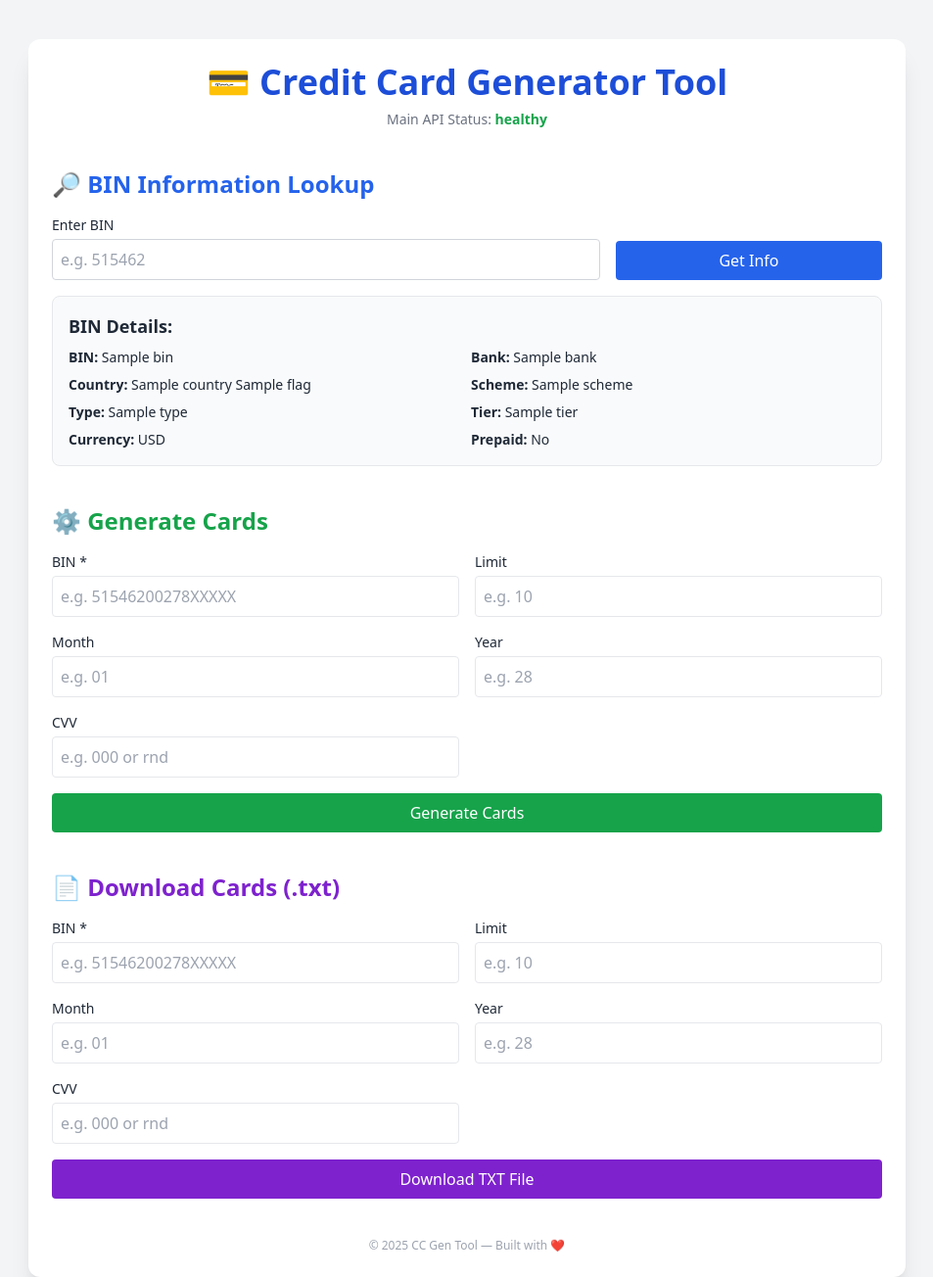
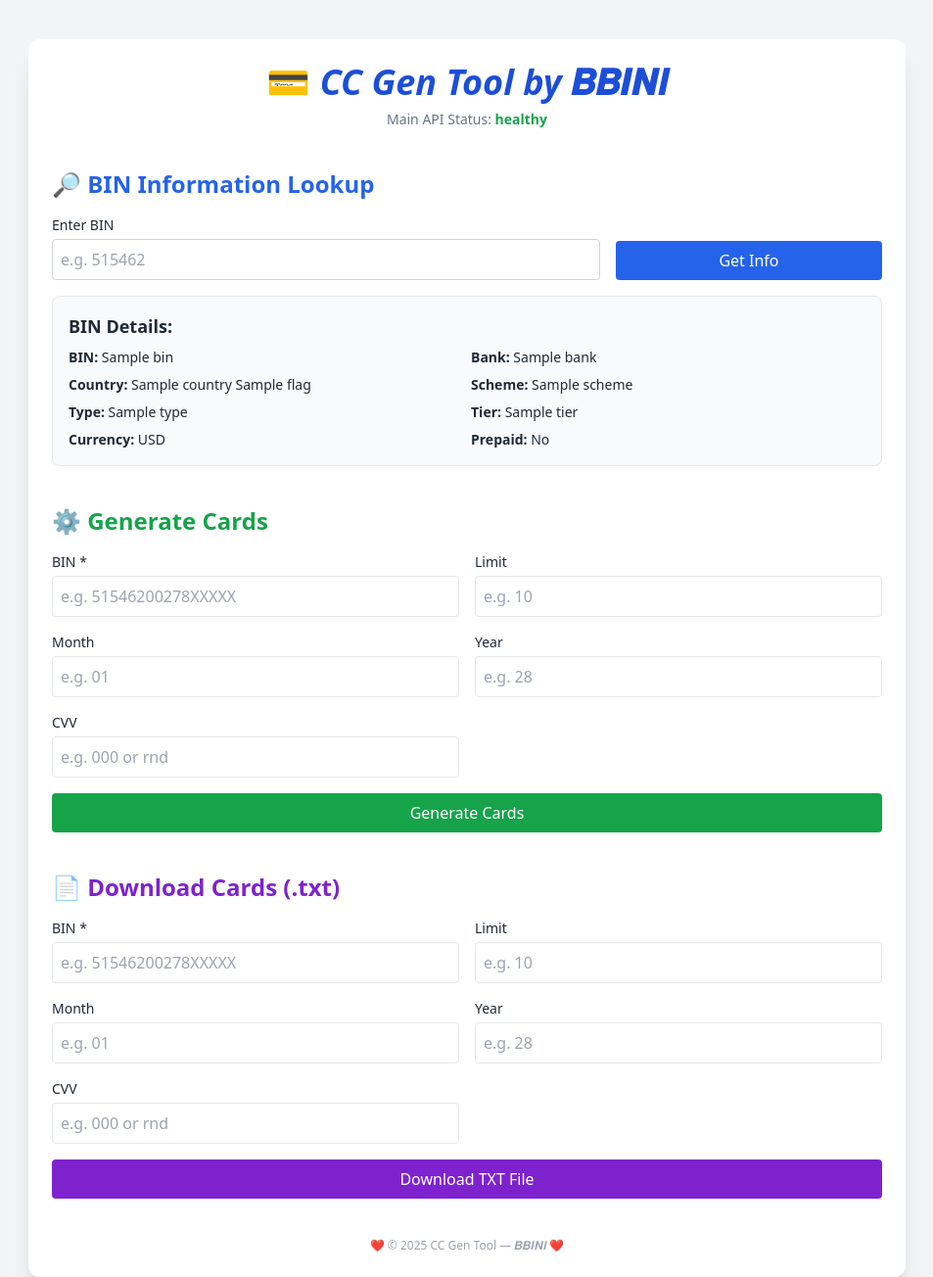
Before and after one commit to v5on/cc-xtrm-api, a FastAPI app: template templates/index.html in a window 1280 px wide. Shown: the whole page at 98% size, without its empty margins (163-1116 px from the left). Run offline with FastAPI, Linux system fonts and the light colour scheme; the template is opened without the code that fills it: most values are stand-ins (such as "Sample title", 1, 10 or a date in 2020); some libraries are stand-ins or nearby versions.

Commit message:
Update index.html

```diff
--- a/templates/index.html
+++ b/templates/index.html
@@ -11,7 +11,7 @@
 
     <!-- 🔷 Header -->
     <header class="text-center">
-      <h1 class="text-4xl font-extrabold text-blue-700 mb-2">💳 Credit Card Generator Tool</h1>
+      <h1 class="text-4xl font-extrabold text-blue-700 mb-2">💳 <i>CC Gen Tool by</i> 𝑩𝑩𝑰𝑵𝒍</h1>
       <p class="text-sm text-gray-500">
         Main API Status:
         <span class="font-semibold {% if health.status == 'healthy' %}text-green-600{% else %}text-red-600{% endif %}">
@@ -110,8 +110,8 @@
       </form>
     </section>
 
-    <footer class="text-center text-xs text-gray-400 mt-10">
-      &copy; {{ 2025 }} CC Gen Tool — Built with ❤️
+    <footer class="text-center text-xs text-gray-400 mt-10">❤
+      &copy; {{ 2025 }} CC Gen Tool — <a href='https://t.me/bro_bin_lagbe'>𝑩𝑩𝑰𝑵𝒍</a> ❤
     </footer>
   </div>
 </body>
```
